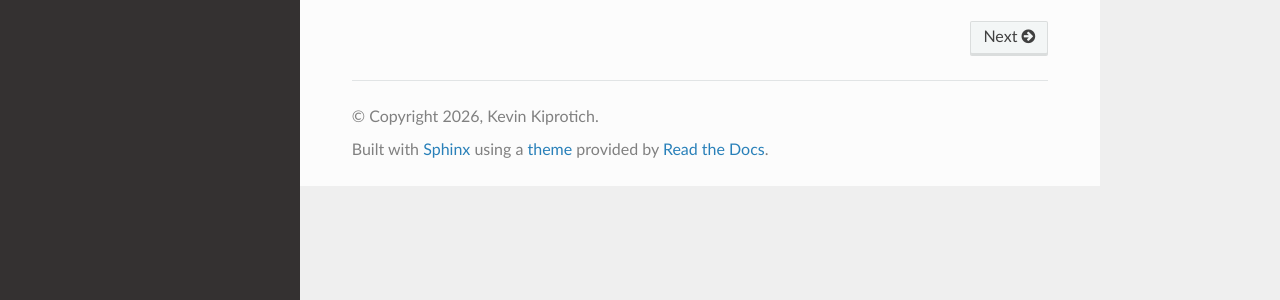
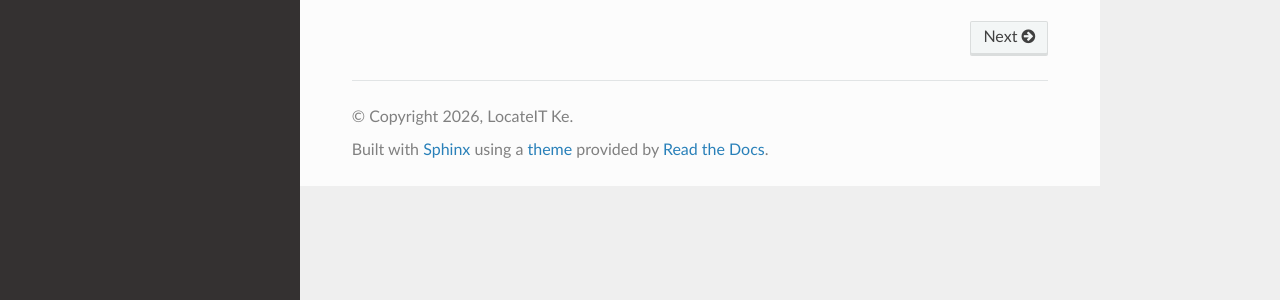
Before and after one commit to Kevin-Kiprotich/AMP-UNDP-Documentation, a Sphinx documentation site: the page built from source/index.rst, in a window 1280 px wide. Shown: the part 391-691 px from the top of the page. Built offline with Sphinx 7.4.7 and the Read the Docs theme 3.1.0, drawn with Linux system fonts in a browser that asks for light colours; pages that are not in the unit, such as notebooks, are missing from menus.

Commit message:
Author changed

```diff
--- a/source/conf.py
+++ b/source/conf.py
@@ -7,8 +7,8 @@
 # https://www.sphinx-doc.org/en/master/usage/configuration.html#project-information
 
 project = 'AMP'
-copyright = '2026, Kevin Kiprotich'
-author = 'Kevin Kiprotich'
+copyright = '2026, LocateIT Ke'
+author = 'LocateIT Ltd'
 release = '1.0'
 
 # -- General configuration ---------------------------------------------------
```
